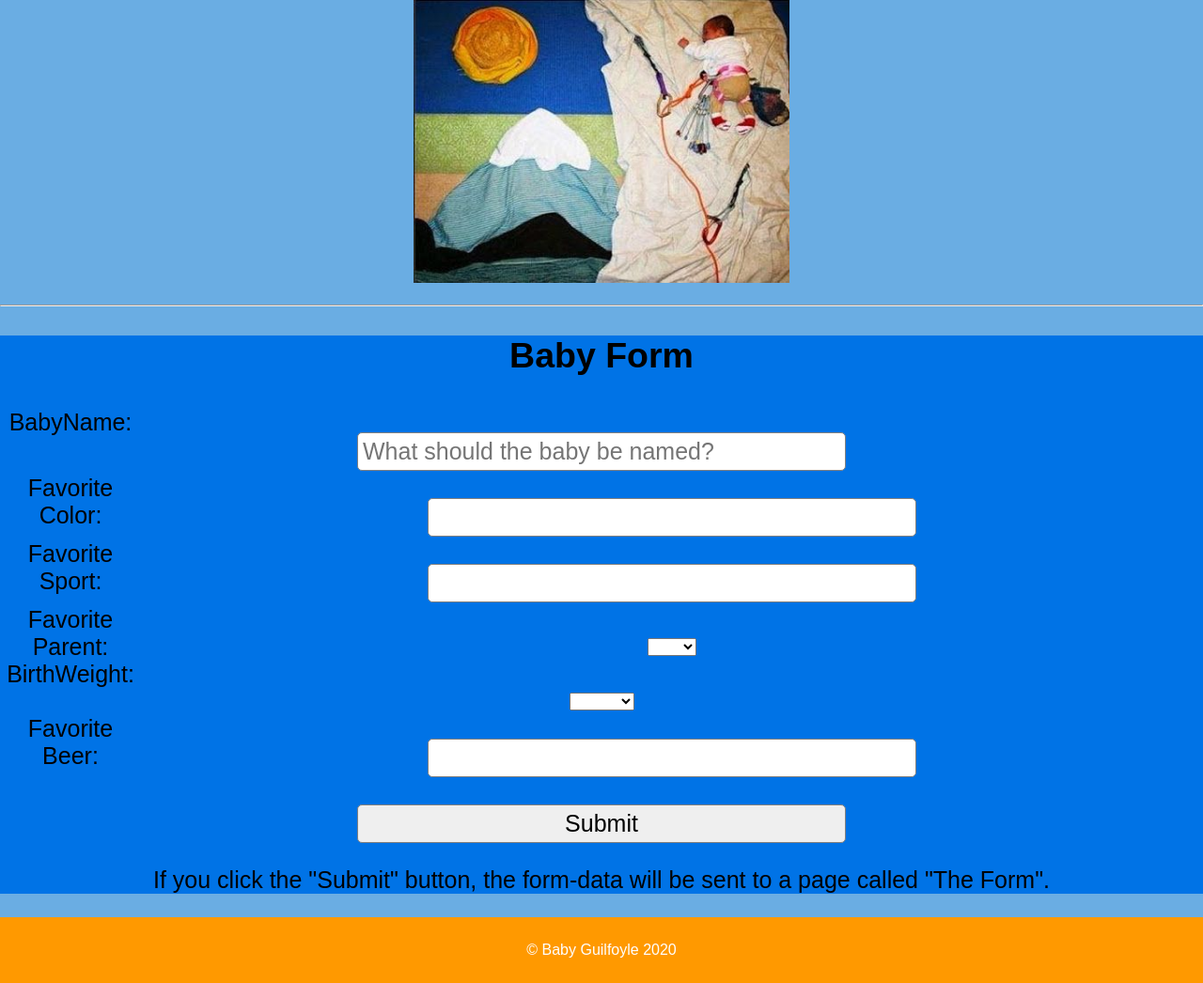
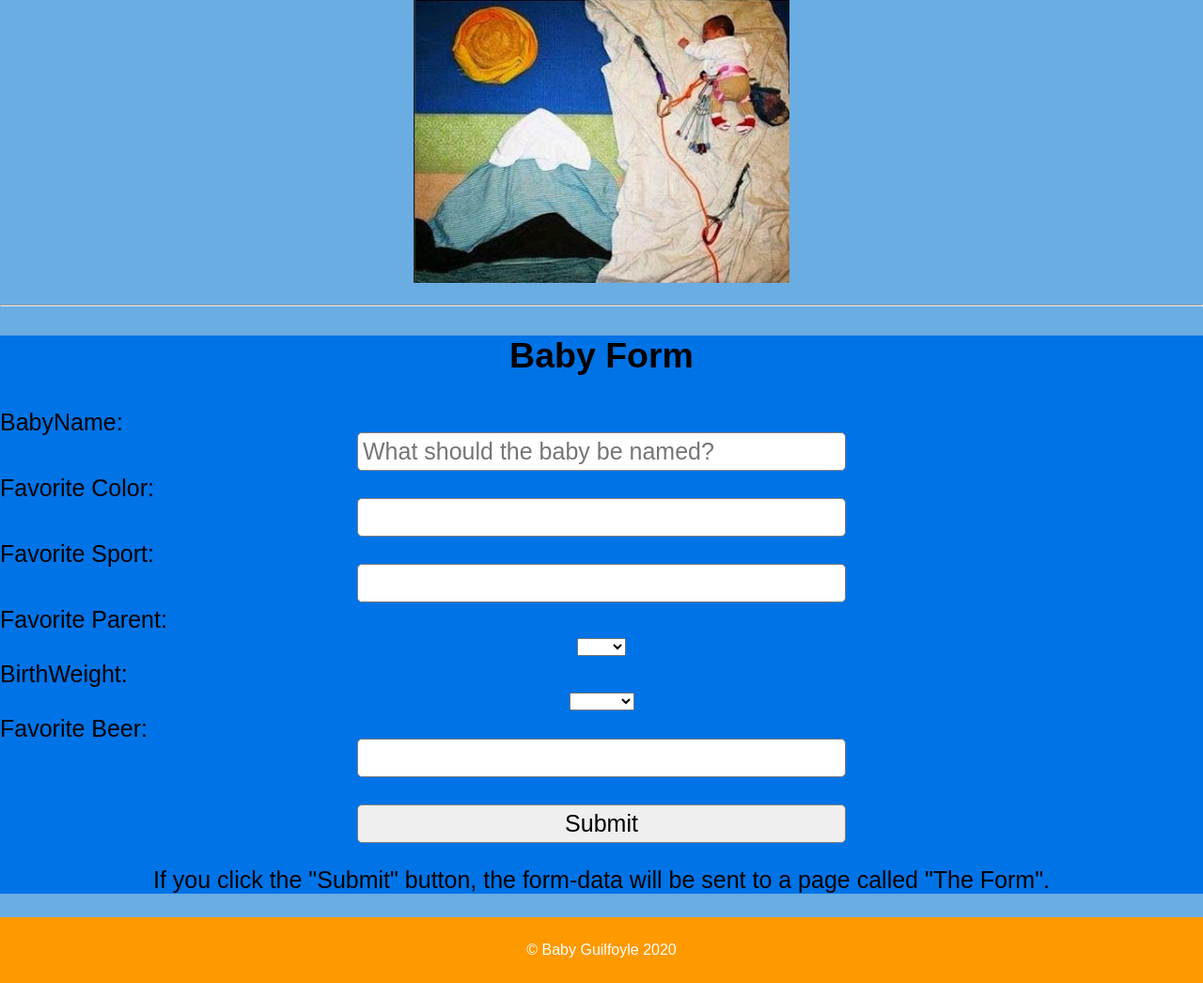
Before and after one commit to Davg99/BabyGuilfoyle, a PHP site: page /Baby_Name.html in a window 1280 px wide. Shown: the part 390-1436 px from the top of the page at 94% size. Run offline with PHP 8.4, Linux system fonts and the light colour scheme.

Commit message:
Update babyg.css

```diff
--- a/babyg.css
+++ b/babyg.css
@@ -56,8 +56,7 @@
 			position:relative;
 			top:4px;
 			float: left;
-			width:200px;
-			width: 150px;
+
 
 			}
 
```
